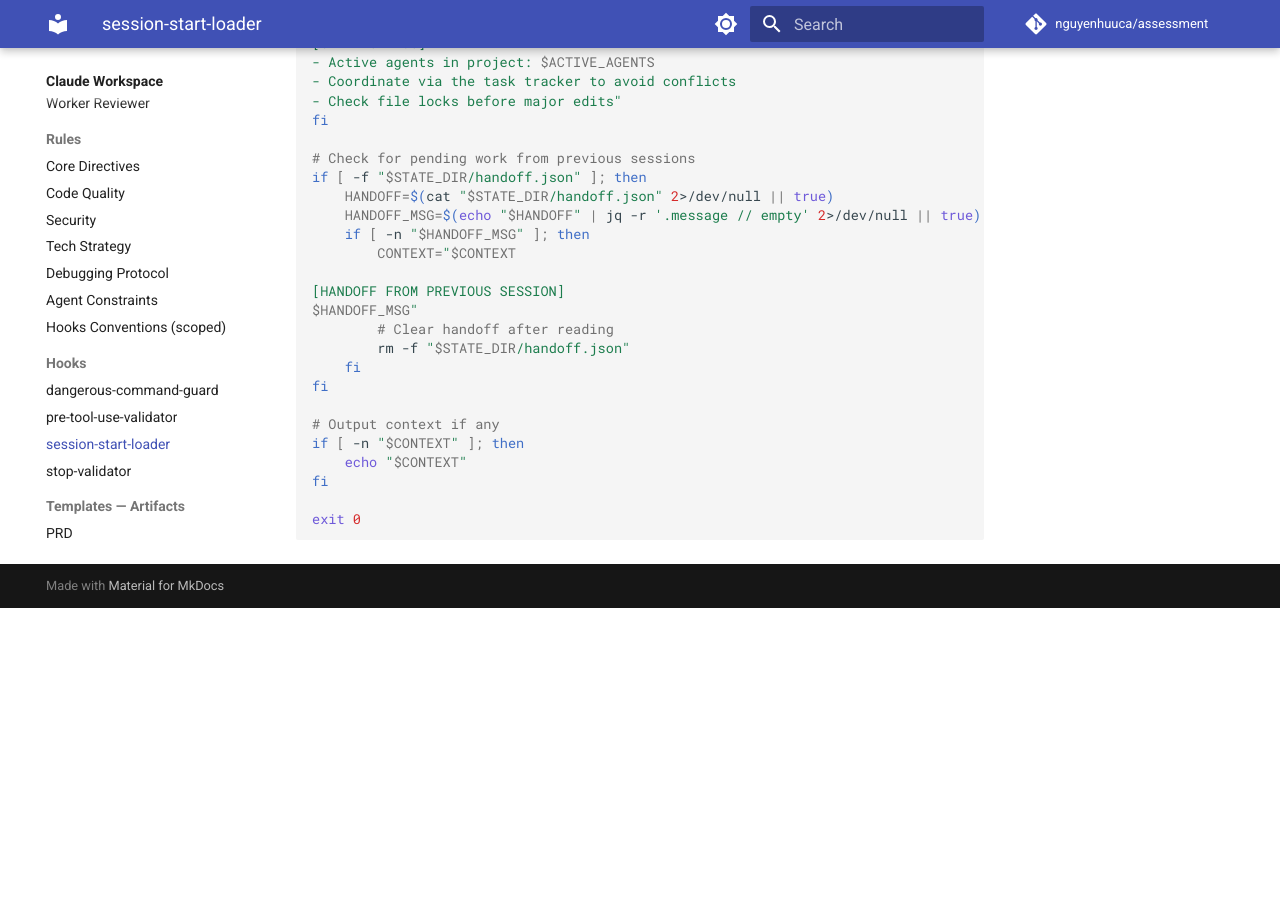
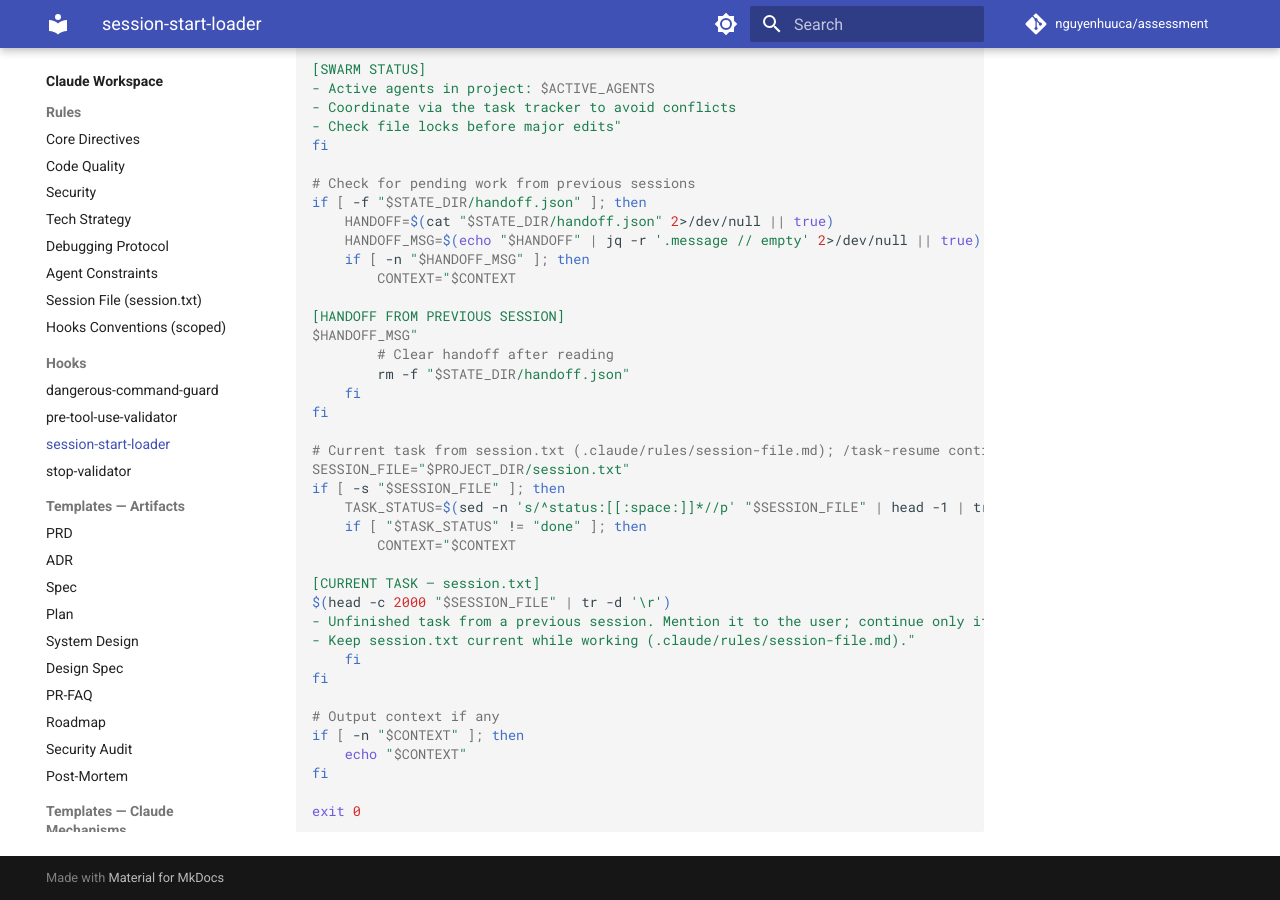
Before and after one commit to nguyenhuuca/assessment, an MkDocs documentation site: the page built from docs/claude/hooks/session-start-loader.md, in a window 1280 px wide and 900 px high, scrolled down 1672 px. Built offline with MkDocs 1.6.1 and Material for MkDocs 9.7.7, drawn with Linux system fonts in a browser that asks for light colours; comment, search, counter and statistics services are not loaded; before the commit the page ends 2280 px from its top, so only the background shows below that; some of the changed text lies outside the part shown.

Commit message:
feat(claude): session.txt current-task file, /task-resume skill, SessionStart injection
- .claude/rules/session-file.md: format (task, status, progress, done,
  next, plan, updated) and when to write it; session.txt is gitignored
- /task-resume (user-invoked): re-reads session.txt, the plan and git
  state, reports where it stopped, then continues from `next`
- session-start-loader.sh injects an unfinished session.txt into context
- docs/claude mirror + mkdocs nav

The status line segment lives in the user's global
~/.claude/statusline-command.sh (not in the repo).

Co-Authored-By: Claude Opus 5.5 <noreply@anthropic.com>

```diff
--- a/docs/claude/hooks/session-start-loader.md
+++ b/docs/claude/hooks/session-start-loader.md
@@ -1,6 +1,6 @@
 # session-start-loader.sh
 
-SessionStart — re-orientation context after compact/resume.
+SessionStart — re-orientation context after compact/resume; injects the unfinished task from session.txt.
 
 Source: `.claude/hooks/session-start-loader.sh`, wired in `.claude/settings.json`.
 
@@ -93,6 +93,20 @@ $HANDOFF_MSG"
     fi
 fi
 
+# Current task from session.txt (.claude/rules/session-file.md); /task-resume continues it
+SESSION_FILE="$PROJECT_DIR/session.txt"
+if [ -s "$SESSION_FILE" ]; then
+    TASK_STATUS=$(sed -n 's/^status:[[:space:]]*//p' "$SESSION_FILE" | head -1 | tr -d '\r')
+    if [ "$TASK_STATUS" != "done" ]; then
+        CONTEXT="$CONTEXT
+
+[CURRENT TASK — session.txt]
+$(head -c 2000 "$SESSION_FILE" | tr -d '\r')
+- Unfinished task from a previous session. Mention it to the user; continue only if they run /task-resume or ask to.
+- Keep session.txt current while working (.claude/rules/session-file.md)."
+    fi
+fi
+
 # Output context if any
 if [ -n "$CONTEXT" ]; then
     echo "$CONTEXT"
--- a/mkdocs.yml
+++ b/mkdocs.yml
@@ -179,6 +179,7 @@ nav:
           - /swarm-research: claude/skills/workflows/swarm-research.md
           - /land-the-plane: claude/skills/workflows/land-the-plane.md
           - /tailor: claude/skills/workflows/tailor.md
+          - /task-resume: claude/skills/workflows/task-resume.md
 
       - Skills — Architecture:
           - Designing Systems: claude/skills/architecture/designing-systems.md
@@ -216,6 +217,7 @@ nav:
           - Tech Strategy: claude/rules/tech-strategy.md
           - Debugging Protocol: claude/rules/debugging-protocol.md
           - Agent Constraints: claude/rules/agent-constraints.md
+          - Session File (session.txt): claude/rules/session-file.md
           - Hooks Conventions (scoped): claude/rules/hooks-conventions.md
 
       - Hooks:
```
Also changed, not shown: .claude/rules/session-file.md (added, +32 -0 lines), .claude/skills/task-resume/SKILL.md (added, +32 -0 lines), CLAUDE.md (+1 -1 lines), docs/claude/rules/session-file.md (added, +32 -0 lines), docs/claude/skills/workflows/task-resume.md (added, +32 -0 lines), 2 other files.
